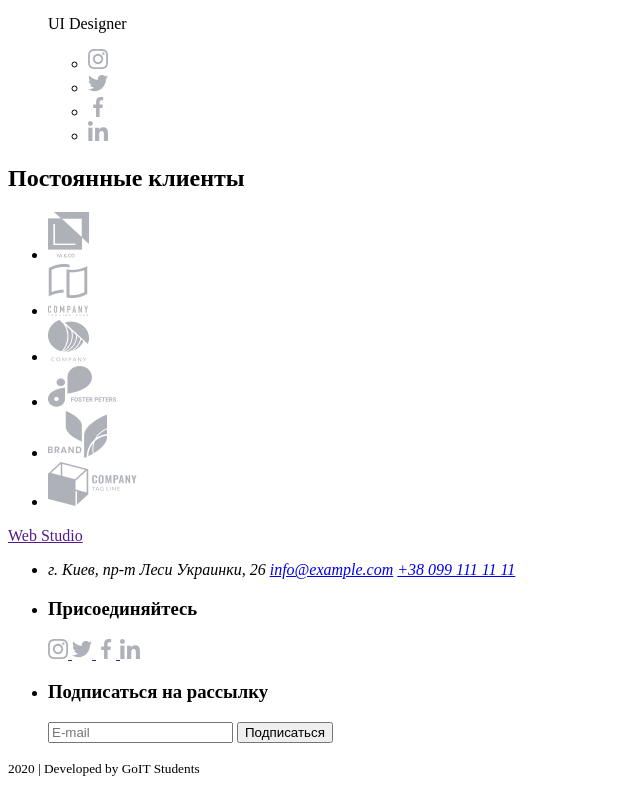
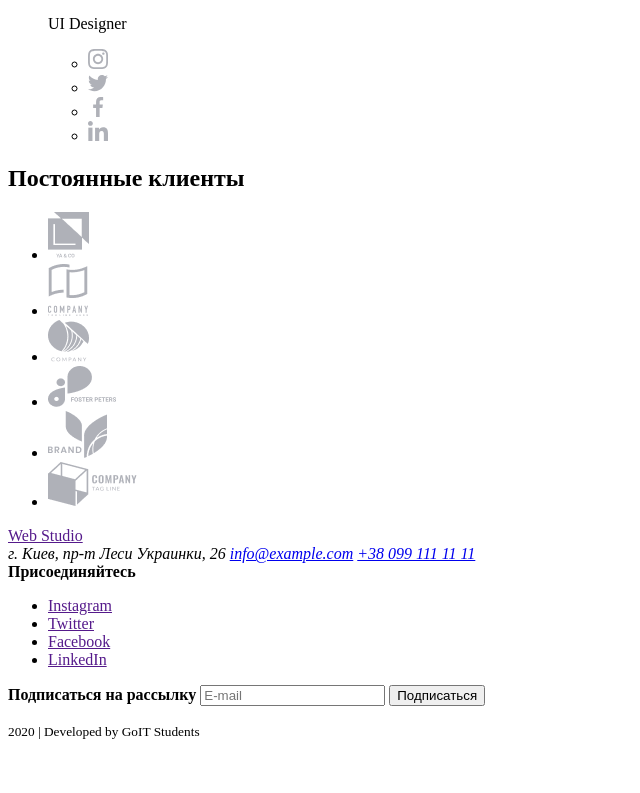
Before and after one commit to Daria-Churkina/goit-markup-hw-01, a plain HTML site: page index.html in a window 1280 px wide. Shown: the part 3810-4603 px from the top of the page, without its empty margins (0-640 px from the left). After the commit the page ends 4566 px from the top, so only its background shows below. Drawn offline with Linux system fonts and the light colour scheme.

Commit message:
Исправляет футер

```diff
--- a/index.html
+++ b/index.html
@@ -117,22 +117,22 @@
             <ul>
               <li>
                 <a href="">
-                  <img src="./images/instagram.svg" alt="instagram logo" />
+                  <img src="./images/instagram.svg" alt="логотип инстаграм" />
                 </a>
               </li>
               <li>
                 <a href="">
-                  <img src="./images/twitter.svg" alt="twitter logo" />
+                  <img src="./images/twitter.svg" alt="логотип твиттер" />
                 </a>
               </li>
               <li>
                 <a href="">
-                  <img src="./images/facebook.svg" alt="facebook logo" />
+                  <img src="./images/facebook.svg" alt="логотип фейсбук" />
                 </a>
               </li>
               <li>
                 <a href="">
-                  <img src="./images/linkedin.svg" alt="linkedin logo" />
+                  <img src="./images/linkedin.svg" alt="логотип линкедин" />
                 </a>
               </li>
             </ul>
@@ -146,17 +146,17 @@
             <ul>
               <li>
                 <a href="">
-                  <img src="./images/instagram.svg" alt="instagram logo" />
+                  <img src="./images/instagram.svg" alt="логотип инстаграм" />
                 </a>
               </li>
               <li>
                 <a href="">
-                  <img src="./images/twitter.svg" alt="twitter logo" />
+                  <img src="./images/twitter.svg" alt="логотип твиттер" />
                 </a>
               </li>
               <li>
                 <a href="">
-                  <img src="./images/facebook.svg" alt="facebook logo" />
+                  <img src="./images/facebook.svg" alt="логотип линкедин" />
                 </a>
               </li>
               <li>
@@ -175,17 +175,17 @@
             <ul>
               <li>
                 <a href="">
-                  <img src="./images/instagram.svg" alt="instagram logo" />
+                  <img src="./images/instagram.svg" alt="логотип инстаграм" />
                 </a>
               </li>
               <li>
                 <a href="">
-                  <img src="./images/twitter.svg" alt="twitter logo" />
+                  <img src="./images/twitter.svg" alt="логотип твиттер" />
                 </a>
               </li>
               <li>
                 <a href="">
-                  <img src="./images/facebook.svg" alt="facebook logo" />
+                  <img src="./images/facebook.svg" alt="логотип линкедин" />
                 </a>
               </li>
               <li>
@@ -204,17 +204,17 @@
             <ul>
               <li>
                 <a href="">
-                  <img src="./images/instagram.svg" alt="instagram logo" />
+                  <img src="./images/instagram.svg" alt="логотип инстаграм" />
                 </a>
               </li>
               <li>
                 <a href="">
-                  <img src="./images/twitter.svg" alt="twitter logo" />
+                  <img src="./images/twitter.svg" alt="логотип твиттер" />
                 </a>
               </li>
               <li>
                 <a href="">
-                  <img src="./images/facebook.svg" alt="facebook logo" />
+                  <img src="./images/facebook.svg" alt="логотип линкедин" />
                 </a>
               </li>
               <li>
@@ -232,22 +232,22 @@
         <h2>Постоянные клиенты</h2>
         <ul>
           <li>
-            <a href=""><img src="./images/logo1.png" alt="company logo" /></a>
+            <a href=""><img src="./images/logo1.png" alt="логотип компании" /></a>
           </li>
           <li>
-            <a href=""><img src="./images/logo2.png" alt="company logo" /></a>
+            <a href=""><img src="./images/logo2.png" alt="логотип компании" /></a>
           </li>
           <li>
-            <a href=""><img src="./images/logo3.png" alt="company logo" /></a>
+            <a href=""><img src="./images/logo3.png" alt="логотип компании" /></a>
           </li>
           <li>
-            <a href=""><img src="./images/logo4.png" alt="company logo" /></a>
+            <a href=""><img src="./images/logo4.png" alt="логотип компании" /></a>
           </li>
           <li>
-            <a href=""><img src="./images/logo5.png" alt="company logo" /></a>
+            <a href=""><img src="./images/logo5.png" alt="логотип компании" /></a>
           </li>
           <li>
-            <a href=""><img src="./images/logo6.png" alt="company logo" /></a>
+            <a href=""><img src="./images/logo6.png" alt="логотип компании" /></a>
           </li>
         </ul>
       </section>
@@ -255,36 +255,28 @@
 
     <!-- Футер -->
     <footer>
+      <div>
         <a href="">Web Studio</a>
-      <ul>
-        <li>
         <address>
           г. Киев, пр-т Леси Украинки, 26
           <a href="mailto:info@example.com">info@example.com</a>
           <a href="tel:+380991111111">+38 099 111 11 11</a>
         </address>
-        </li>
-        <li>
-          <h3>Присоединяйтесь</h3>
-          <a href="">
-            <img src="./images/instagram.svg" alt="instagram logo" />
-          </a>
-          <a href="">
-            <img src="./images/twitter.svg" alt="twitter logo" />
-          </a>
-          <a href="">
-            <img src="./images/facebook.svg" alt="facebook logo" />
-          </a>
-          <a href="">
-            <img src="./images/linkedin.svg" alt="linkedin logo" />
-          </a>
-        </li>
-        <li>
-          <h3 class="subscribe title">Подписаться на рассылку</h3>
+      </div>
+      <div>
+          <b>Присоединяйтесь</b>
+          <ul>
+            <li><a href="" aria-label="Ссылка на Instagram">Instagram</a></li>
+            <li><a href="" aria-label="Ссылка на Twitter">Twitter</a></li>
+            <li><a href="" aria-label="Ссылка на Facebook">Facebook</a></li>
+            <li><a href="" aria-label="Ссылка на LinkedIn">LinkedIn</a></li>
+          </ul>
+      </div>
+      <div>
+          <b class="subscribe title">Подписаться на рассылку</b>
           <input type="text" placeholder="E-mail" />
           <button type="submit">Подписаться</button>
-        </li>
-      </ul>
+      </div>
       <p><small>2020 | Developed by GoIT Students</small></p>
     </footer>
   </body>
```
Lines whose indentation alone changed are shown as unchanged.
